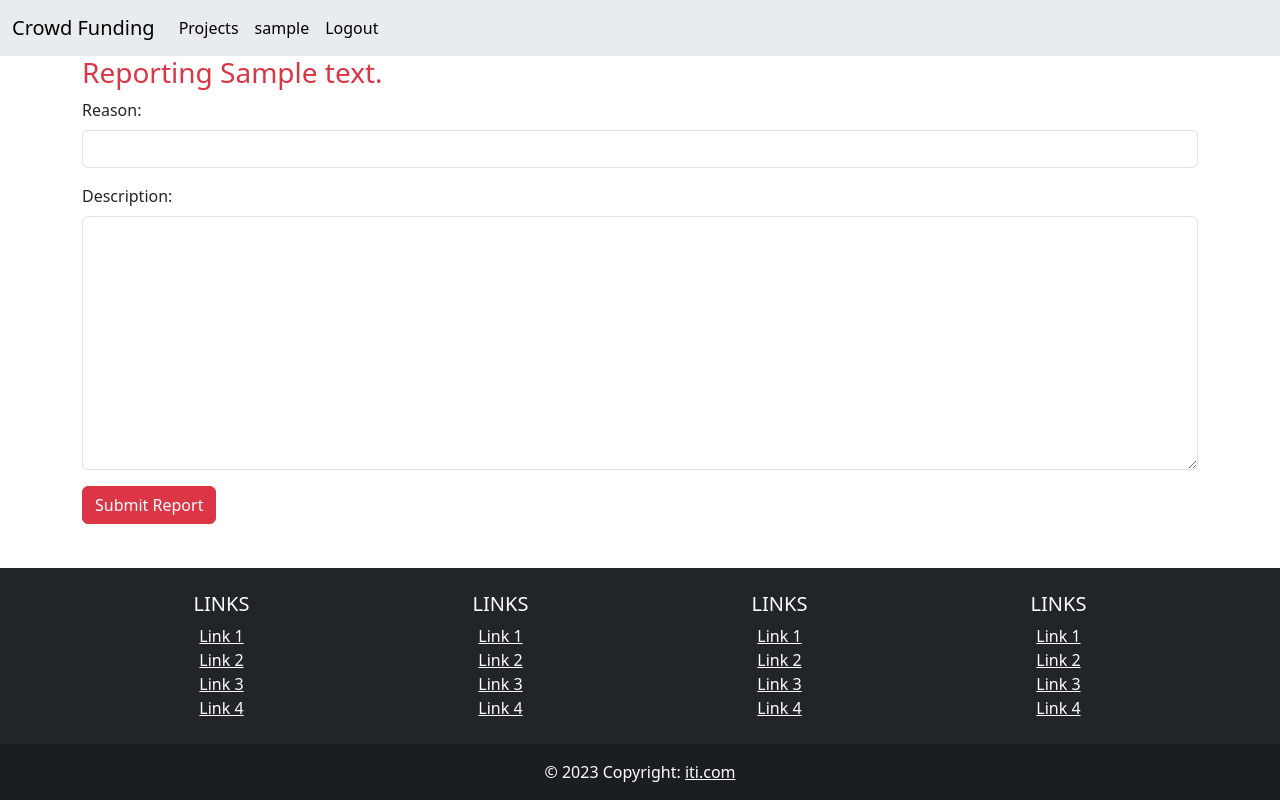
After one commit to Isla-Nad/Crowd_Funding_Project, a Django app: page /projects/reportcomment/1 in a window 1280 px wide. The commit adds this page. Run offline with Django 5.2, Linux system fonts and the light colour scheme; a user stored in the database is signed in; tables that the repository leaves empty hold one stand-in row (values such as "Sample post"); some libraries are stand-ins or nearby versions.

Commit message:
adding user reporting comments

```diff
--- a/projects/admin.py
+++ b/projects/admin.py
@@ -7,5 +7,6 @@ admin.site.register(Project)
 
 
 #!
-from projects.models import Report
+from projects.models import Report,ReportComment
 admin.site.register(Report)
+admin.site.register(ReportComment)
--- a/projects/forms.py
+++ b/projects/forms.py
@@ -75,10 +75,21 @@ class ReviewForm(forms.ModelForm):
 
 ###### ! Roport porject
 ##! import report related
-from projects.models import Report
+from projects.models import Report ,ReportComment
 
 
 class ProjectReportForm(forms.ModelForm):
     class Meta:
         model = Report
         fields = ['reason','description']
+
+class ProjectReportForm(forms.ModelForm):
+    class Meta:
+        model = Report
+        fields = ['reason','description']
+
+#! Report comment
+class CommentReportForm(forms.ModelForm):
+    class Meta:
+        model = ReportComment
+        fields = ['reason','description']
--- a/projects/models.py
+++ b/projects/models.py
@@ -51,7 +51,7 @@ class Donation(models.Model):
 
 
 
-##!
+##! Reporting the project
 
 class Report(models.Model):
     user = models.ForeignKey(User, on_delete=models.CASCADE)
@@ -61,3 +61,14 @@ class Report(models.Model):
 
     def __str__(self) -> str:
         return self.project.title
+
+#! Reporting the comment
+
+class ReportComment(models.Model):
+    user = models.ForeignKey(User,on_delete=models.CASCADE,default='')
+    review = models.ForeignKey(Review,on_delete=models.CASCADE)
+    reason = models.CharField(max_length=100)
+    description = models.TextField()
+
+    def __str__(self) -> str:
+        return self.review.review_desp
--- a/projects/templates/projects/view.html
+++ b/projects/templates/projects/view.html
@@ -146,7 +146,9 @@
   <i class="fa fa-star" id="star"></i>
   &nbsp;<span>No ratings</span>
   <hr />
-  {% endif %} {% endfor %}
+  {% endif %}
+  <a class='btn' href={% url "comment.report" review.id %}>Report comment</a>
+  {% endfor %}
 
   <form method="post">
     {% csrf_token %}
--- /dev/null
+++ b/projects/templates/report/reportcomment.html
@@ -0,0 +1,16 @@
+{% extends 'layouts/base.html' %} {% load static %} {% block title %} Report {% endblock %} {% block content %}
+
+<div class="container">
+  <div class="row">
+    <div class="col-12">
+      <h3 class="text-danger text-align-center">Reporting {{review.review_desp}}</h3>
+      <form method="post">
+        {% csrf_token %} {{ reportform.as_p }}
+        <button type="submit" class="btn btn-danger">Submit Report</button>
+      </form>
+    </div>
+  </div>
+</div>
+<script src="{% static 'projects/js/script.js' %}"></script>
+
+{% endblock content %}
--- a/projects/urls.py
+++ b/projects/urls.py
@@ -10,8 +10,9 @@ urlpatterns = [
 
 ## !
 
-from projects.views import add_report
+from projects.views import add_report,report_comment_view
 
 urlpatterns+= [
-    path('report/<id>',add_report,name='project.report')
+    path('report/<id>',add_report,name='project.report'),
+    path('reportcomment/<id>',report_comment_view,name='comment.report'),
 ]
--- a/projects/views.py
+++ b/projects/views.py
@@ -1,7 +1,7 @@
 from django.conf import settings
 from django.core.mail import send_mail
 from django.contrib.auth.decorators import login_required
-from projects.forms import ProjectReportForm
+from projects.forms import ProjectReportForm,CommentReportForm
 from django.shortcuts import get_object_or_404, render, redirect
 from django.urls import reverse
 from django.db.models import Sum
@@ -108,7 +108,7 @@ def send_report_notification(report):
     # recipient_list = ['islamnady95@gmail.com',]
 
     send_mail(subject, message, from_email,
-              recipient_list, fail_silently=False)
+                recipient_list, fail_silently=False)
 
 
 @login_required
@@ -130,3 +130,36 @@ def add_report(request, id):
 
     context = {'reportform': form, 'project': project}
     return render(request, 'report/addreport.html', context)
+
+#! Report comment view
+
+def send_report_notification(report):
+    subject = f"New Report from {report.user} for user's comment: {report.review.user}"
+    message = f'''A new report has been submitted for the Comment: {report.review.review_desp}
+                for reason {report.reason}
+                and detials {report.description}.'''
+    from_email = settings.EMAIL_HOST_USER
+    recipient_list = ['kadem73980@tutoreve.com',]
+
+    send_mail(subject, message, from_email,
+                recipient_list, fail_silently=False)
+
+
+@login_required
+def report_comment_view(request, id):
+    review = Review.objects.get(id=id)
+
+    if request.method == 'POST':
+        form = CommentReportForm(request.POST)
+        if form.is_valid():
+            report = form.save(commit=False)
+            report.user = request.user
+            report.review = review
+            report.save()
+            send_report_notification(report)
+            return redirect('projects')
+    else:
+        form = CommentReportForm()
+
+    context = {'reportform': form, 'review': review}
+    return render(request, 'report/reportcomment.html', context)
```
Also changed, not shown: Crowd_Funding_Project/settings.py (+7 -7 lines).
